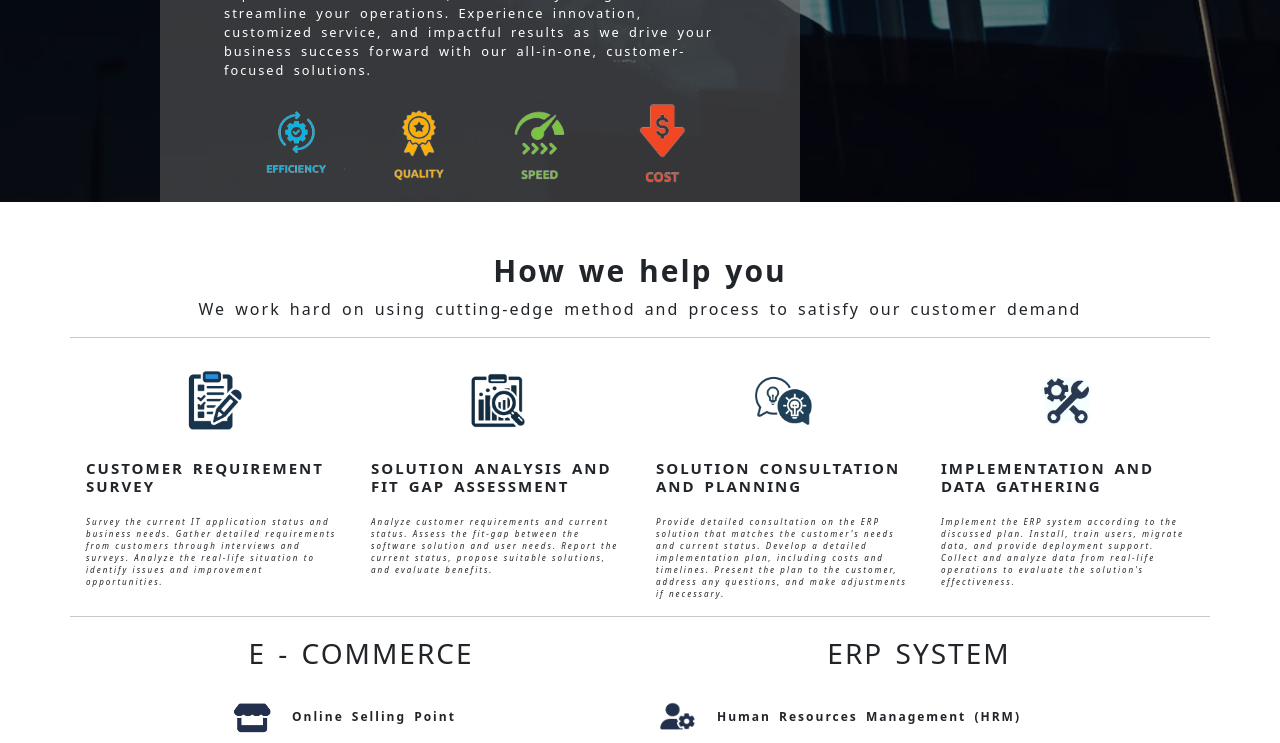
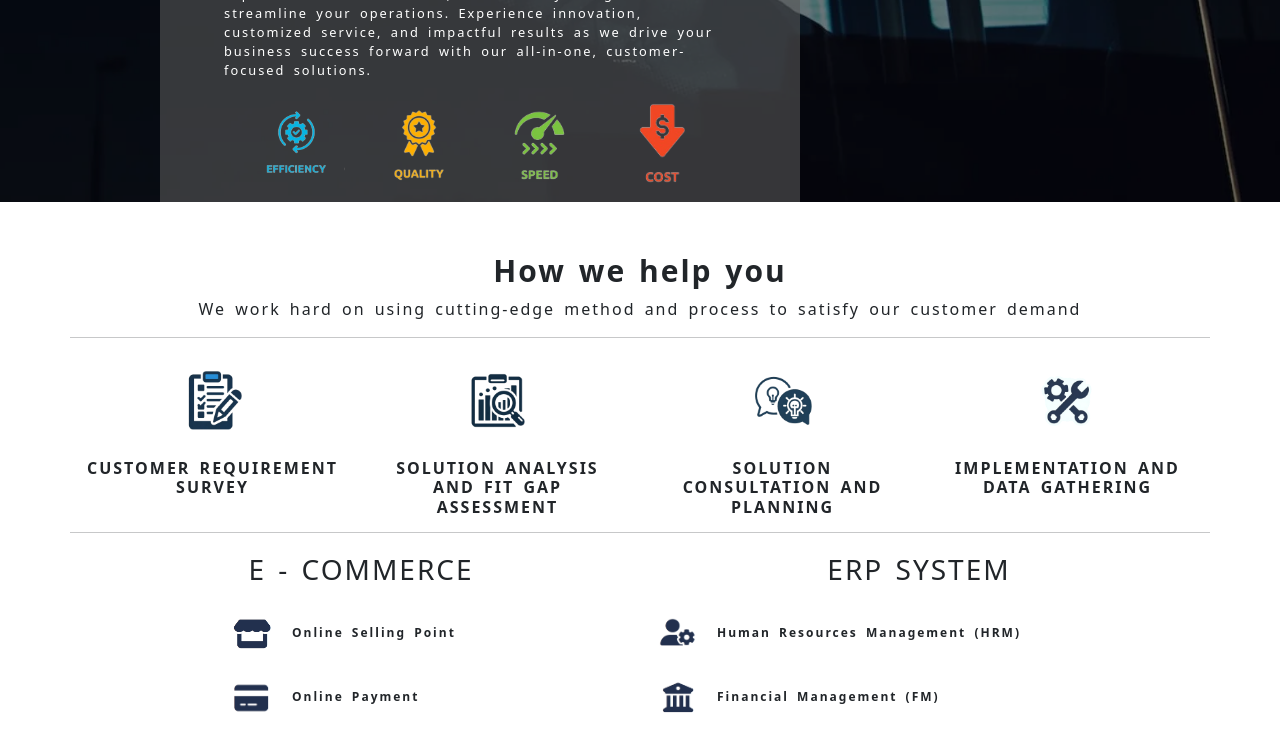
Before and after one commit to GeiT-Tech-Solutions/landing-page, a React (Create React App) app: page / in a window 1280 px wide. Shown: the part 1761-2504 px from the top of the page. Built offline with nearby package versions, Linux system fonts and the light colour scheme.

Commit message:
fix footer

```diff
--- a/src/assets/styles/components/Footer.scss
+++ b/src/assets/styles/components/Footer.scss
@@ -20,10 +20,11 @@
         width: 50%;
         height: 70%;
         top: 0;
-        right: 5.3vw;
+        right: 1vw;
         padding: 1.05vw 5%;
         margin-left: 12.5%;
         border-radius: 0 0 20px 20px;
+
         .footer-bg-content-center {
             margin-left: 2.7vw;
             margin-top: 2.7vw;
--- a/src/assets/styles/components/SectionEnd.scss
+++ b/src/assets/styles/components/SectionEnd.scss
@@ -28,7 +28,8 @@
             .card-body {
                 .section-end-title {
                     // margin-top: -5px;
-                    font-size: 15px;
+                    font-size: 1rem;
+                    text-align: center;
                 }
 
                 .section-end-content {
--- a/src/assets/styles/components/SectionService.scss
+++ b/src/assets/styles/components/SectionService.scss
@@ -23,7 +23,7 @@
         height: 3.8vw;
     }
     p {
-        font-size: 0.9vw;
+        font-size: 1vw;
         word-spacing: 0.2px;
         text-align: start;
     }
--- a/src/components/Footer.js
+++ b/src/components/Footer.js
@@ -6,7 +6,7 @@ import { Container, Row, Navbar } from "react-bootstrap";
 const Footer = () => (
   <>
     <div className="footer-background">
-      <div className="footer-bg-overlay"></div>
+      <div className="footer-bg-overlay">
         <Container className="footer-bg-content">
           <Row className="footer-bg-content-center">
             <div className="col-10">
@@ -48,6 +48,7 @@ const Footer = () => (
           </Row>
         </Container>
       </div>
+    </div>
   </>
 );
 
--- a/src/components/SectionEnd.js
+++ b/src/components/SectionEnd.js
@@ -19,7 +19,6 @@ import MRP from "../assets/images/section-end/MRP-icon.png";
 import payment from "../assets/images/section-end/payment-icon.png";
 import PM from "../assets/images/section-end/PM-icon.png";
 import SCM from "../assets/images/section-end/SCM.png";
-import shop from "../assets/images/section-end/shop-icon.png";
 
 const SectionEnd = () => {
   return (
@@ -39,12 +38,6 @@ const SectionEnd = () => {
             <img className="card-img-top section-end-icon" src={examineImg} />
             <div className="card-body">
               <h4 className="section-end-title">Customer Requirement Survey</h4>
-              <p className="card-text section-end-content">
-                Survey the current IT application status and business needs.
-                Gather detailed requirements from customers through interviews
-                and surveys. Analyze the real-life situation to identify issues
-                and improvement opportunities.
-              </p>
             </div>
           </div>
         </div>
@@ -56,12 +49,7 @@ const SectionEnd = () => {
               <h4 className="section-end-title">
                 Solution Analysis and Fit Gap Assessment
               </h4>
-              <p className="card-text  section-end-content">
-                Analyze customer requirements and current status. Assess the
-                fit-gap between the software solution and user needs. Report the
-                current status, propose suitable solutions, and evaluate
-                benefits.
-              </p>
+
             </div>
           </div>
         </div>
@@ -73,13 +61,7 @@ const SectionEnd = () => {
               <h4 className="section-end-title">
                 Solution Consultation and Planning
               </h4>
-              <p className="card-text  section-end-content">
-                Provide detailed consultation on the ERP solution that matches
-                the customer's needs and current status. Develop a detailed
-                implementation plan, including costs and timelines. Present the
-                plan to the customer, address any questions, and make
-                adjustments if necessary.
-              </p>
+
             </div>
           </div>
         </div>
@@ -91,12 +73,7 @@ const SectionEnd = () => {
               <h4 className="section-end-title">
                 Implementation and Data Gathering
               </h4>
-              <p className="card-text  section-end-content">
-                Implement the ERP system according to the discussed plan.
-                Install, train users, migrate data, and provide deployment
-                support. Collect and analyze data from real-life operations to
-                evaluate the solution's effectiveness.
-              </p>
+
             </div>
           </div>
         </div>
```
Lines whose indentation alone changed are shown as unchanged.
